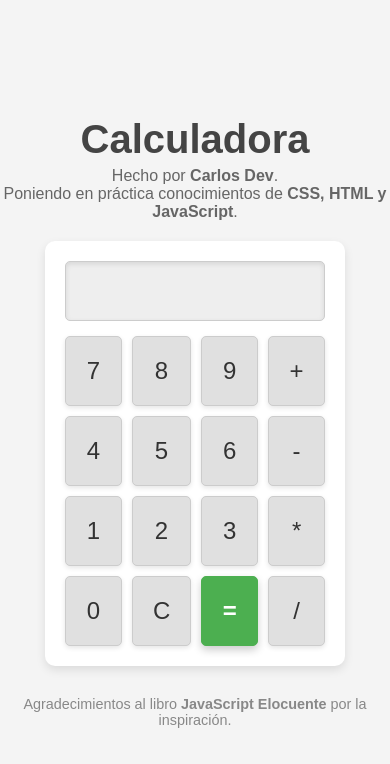
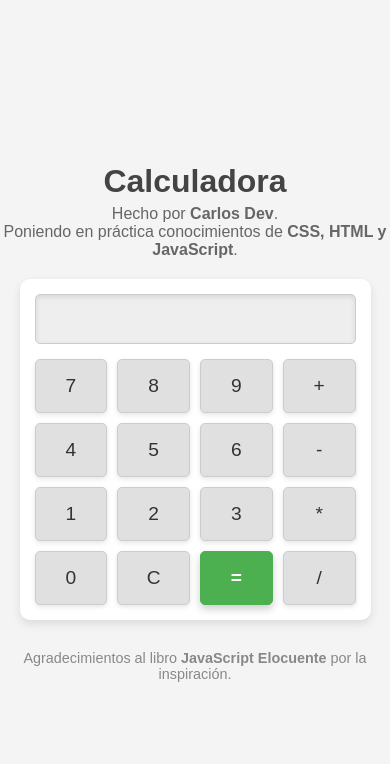
Before and after one commit to oqowiiiwiiwiuau-ctrl/Calculadora, a plain HTML site: page index.html in a window 390 px wide. Drawn offline with Linux system fonts and the light colour scheme.

Commit message:
Cambios a Web Responsibe

```diff
--- a/styles.css
+++ b/styles.css
@@ -1,5 +1,3 @@
-
-
 * {
     margin: 0;
     padding: 0;
@@ -39,6 +37,7 @@ body {
     padding: 20px;
     border-radius: 10px;
     box-shadow: 0 4px 10px rgba(0, 0, 0, 0.1);
+    /* Se elimina el ancho fijo */
     width: 300px;
     margin-bottom: 20px;
 }
@@ -86,7 +85,7 @@ body {
 }
 
 #btn-equal {
-    background-color: #4CAF50; /* Un verde sólido y amigable */
+    background-color: #4CAF50;
     color: white;
     font-weight: bold;
     border-color: #4CAF50;
@@ -109,3 +108,26 @@ body {
     color: #888;
     margin-top: 10px;
 }
+
+/* --- Media Query para pantallas pequeñas --- */
+@media (max-width: 400px) {
+    .calculadora {
+        /* Se usa un ancho relativo para que se ajuste */
+        width: 90%;
+        padding: 15px;
+    }
+
+    .pantalla {
+        font-size: 1.5rem;
+        height: 50px;
+    }
+
+    .boton {
+        font-size: 1.2rem;
+        padding: 15px;
+    }
+
+    .header-info h1 {
+        font-size: 2em;
+    }
+}
```
